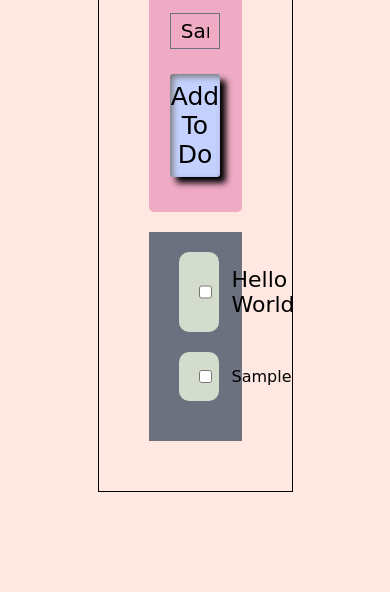
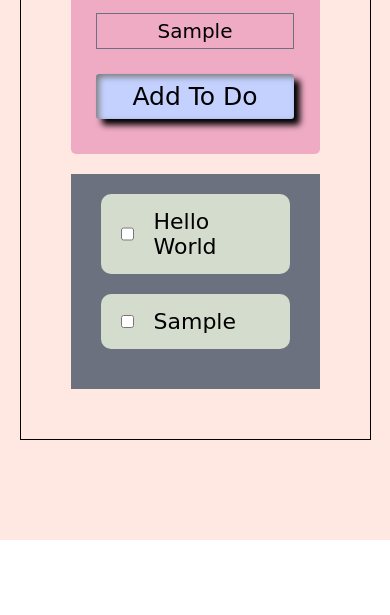
Before and after one commit to lanamae/TodoList-Javascript-DOM, a plain HTML site: page index.html in a window 390 px wide. Both pictures are taken after typing "Sample" into the empty fields and a click on the button "Add To Do". Shown: the part 229-844 px from the top of the page. Drawn offline with Linux system fonts and the light colour scheme; a web font is replaced by a local one.

Commit message:
Modify responsive design

```diff
--- a/app.js
+++ b/app.js
@@ -12,9 +12,10 @@ addBtn.addEventListener('click', () =>{
     newCheck.type = 'checkbox';
     newLi.appendChild(newCheck);
 
-    const newInput = document.createTextNode(input.value);
-    // const newTodo = document.createElement('p')
-    // newTodo.innerText = newInput;
-    newLi.appendChild(newInput);
+    const newP = document.createElement('p');
+    newLi.appendChild(newP);
+
+    const newTodo = document.createTextNode(input.value);
+    newP.appendChild(newTodo);
 
 })
--- a/style.css
+++ b/style.css
@@ -114,3 +114,29 @@
 .main .todo .todo-container li input[type=checkbox]:checked+p{
     text-decoration: line-through;
 }
+
+@media only screen and (max-width: 600px ){
+
+    .main .todo{
+        display: flex;
+        flex-direction: column;
+        justify-content: center;
+        align-items: center;
+
+
+        width: 90%;
+        height: auto;
+        margin: 100px;
+        border: 1px solid #000;
+        padding: 50px;
+
+    }
+
+    .main .todo .todo-container li p{
+        font-size: 22px;
+        inline-size: 150px;
+        overflow-wrap: break-word;
+    }
+
+
+}
```
